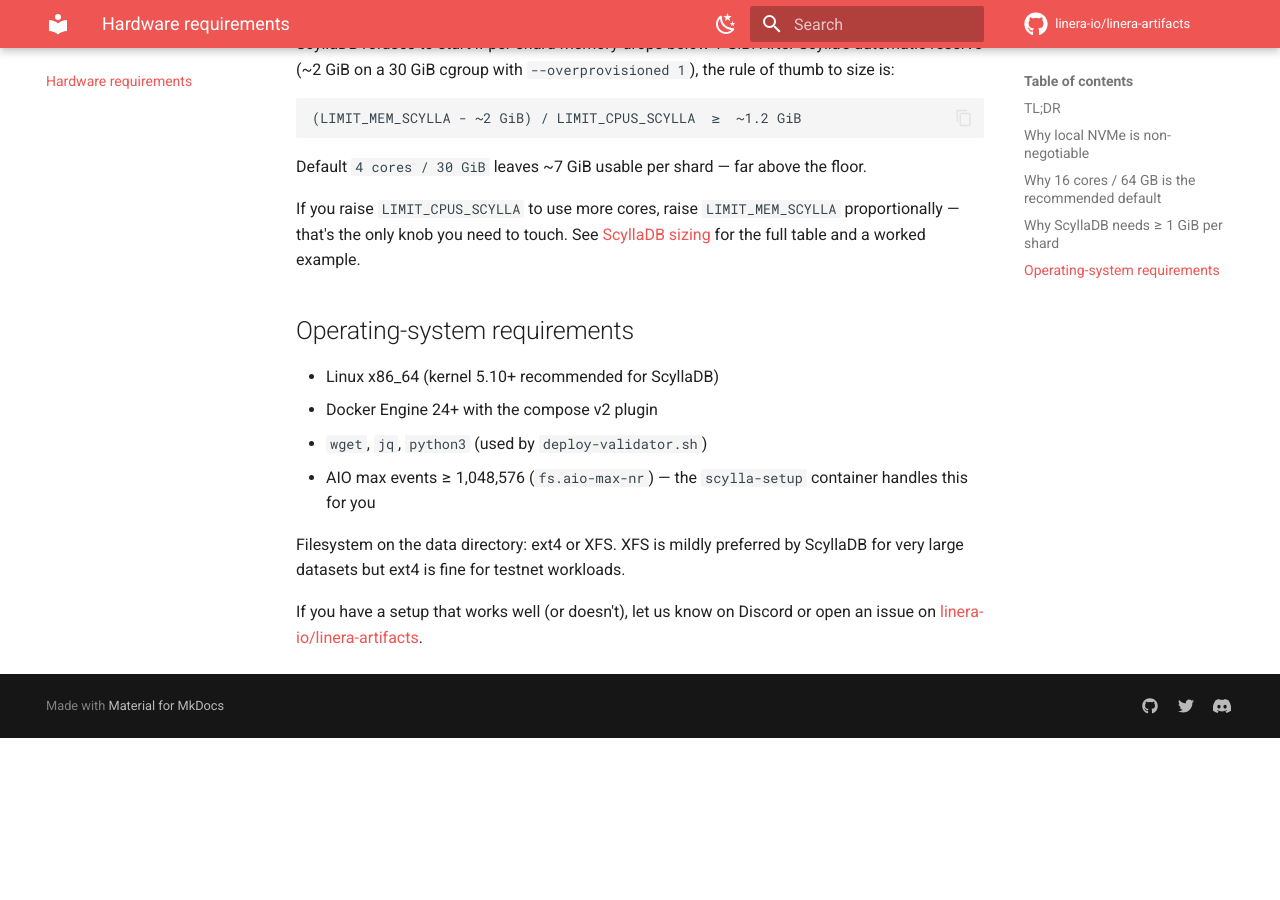
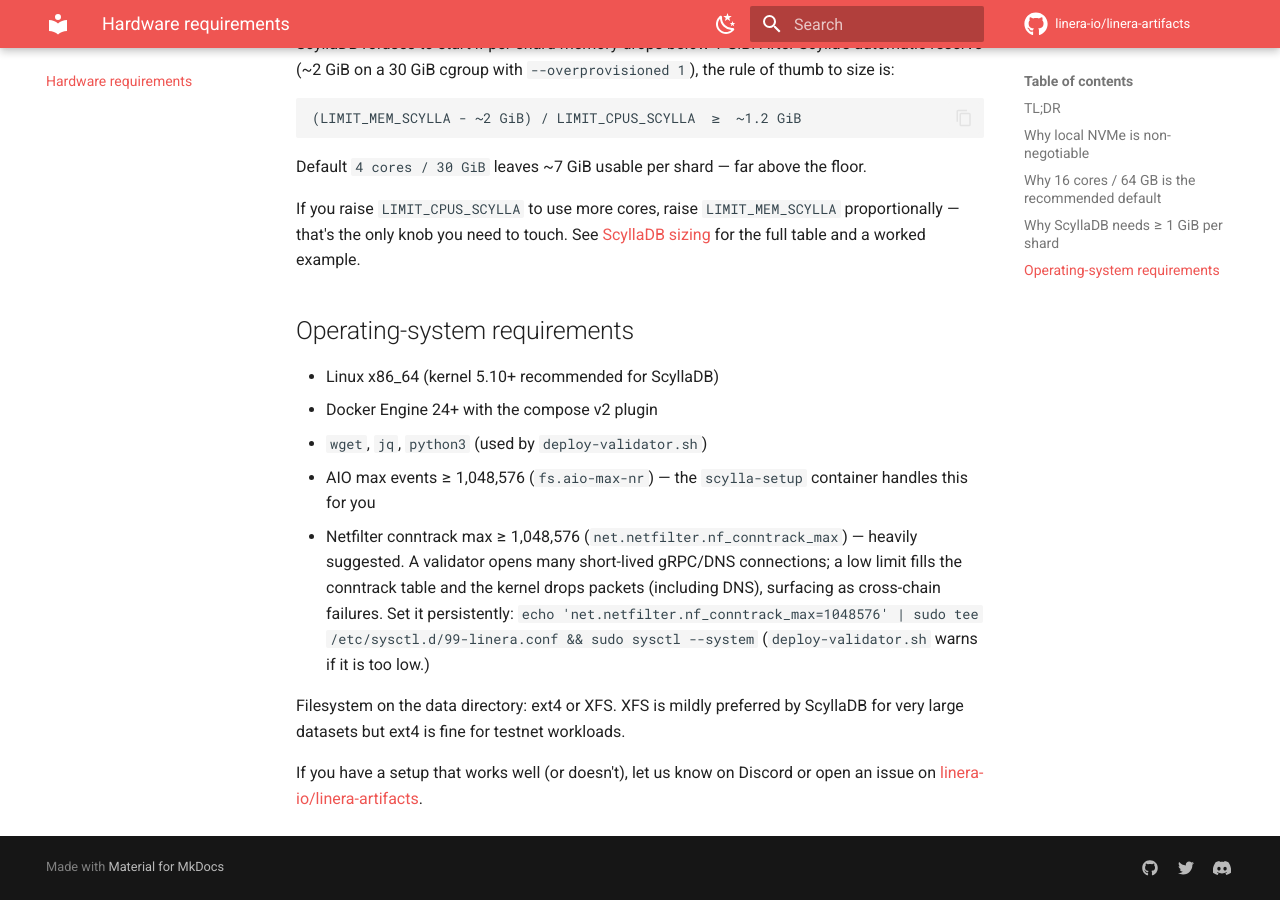
Before and after one commit to linera-io/linera-artifacts, an MkDocs documentation site: the page built from docs/HARDWARE.md, in a window 1280 px wide and 900 px high, scrolled down 2478 px. Built offline with MkDocs 1.6.1 and Material for MkDocs 9.7.7, drawn with Linux system fonts in a browser that asks for light colours; comment, search, counter and statistics services are not loaded; before the commit the page ends 3216 px from its top, so only the background shows below that.

Commit message:
chore(deploy): align chain-worker-ttl + conntrack guidance with GKE validators
Bring the linera-artifacts deployment in line with the testnet-conway
GKE validators (the known-good reference), so deployments inherit the
same settings.

- chain-worker-ttl-ms 300000: added to helm shards.cli default and to
  the four docker-compose shard commands (env-overridable via
  LINERA_CHAIN_WORKER_TTL_MS). Shards only, matching GKE (the proxy
  has no such flag there). Note: a live experiment on k8s-validator-1
  showed no measurable macro effect, but it is harmless and removes a
  config divergence from the GKE reference.
- net.netfilter.nf_conntrack_max: documented as a heavily-suggested
  host requirement. deploy-validator.sh now emits a non-fatal
  preflight WARNING if it is below 1048576, with the persist command;
  docs/HARDWARE.md OS-requirements lists it. This is the host-level
  counterpart of the verified DNS/conntrack-exhaustion issue (fixed
  on the OVH k8s cluster via a separate node DaemonSet, tracked
  separately). Not baked into compose/scylla-setup by design — it is
  a host prerequisite.

Verified: helm template (flag on shards, absent on proxy) + helm lint;
bash -n on deploy-validator.sh; docker compose config.

Related: linera-io/linera-infra#1172

```diff
--- a/docs/HARDWARE.md
+++ b/docs/HARDWARE.md
@@ -107,6 +107,13 @@
 - `wget`, `jq`, `python3` (used by `deploy-validator.sh`)
 - AIO max events ≥ 1,048,576 (`fs.aio-max-nr`) — the `scylla-setup`
   container handles this for you
+- Netfilter conntrack max ≥ 1,048,576 (`net.netfilter.nf_conntrack_max`)
+  — heavily suggested. A validator opens many short-lived gRPC/DNS
+  connections; a low limit fills the conntrack table and the kernel
+  drops packets (including DNS), surfacing as cross-chain failures.
+  Set it persistently:
+  `echo 'net.netfilter.nf_conntrack_max=1048576' | sudo tee /etc/sysctl.d/99-linera.conf && sudo sysctl --system`
+  (`deploy-validator.sh` warns if it is too low.)
 
 Filesystem on the data directory: ext4 or XFS. XFS is mildly
 preferred by ScyllaDB for very large datasets but ext4 is fine for
```
Also changed, not shown: helm/linera-validator/README.md (+1 -1 lines), 3 other files.
